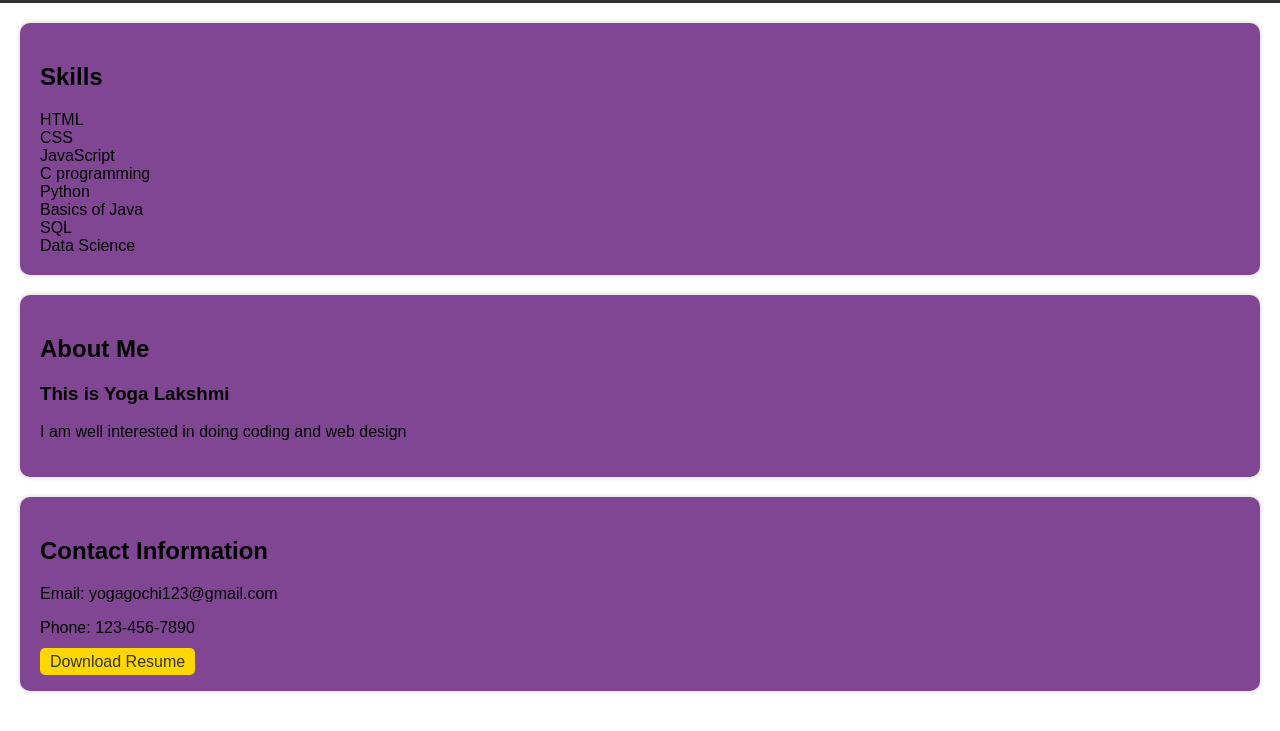
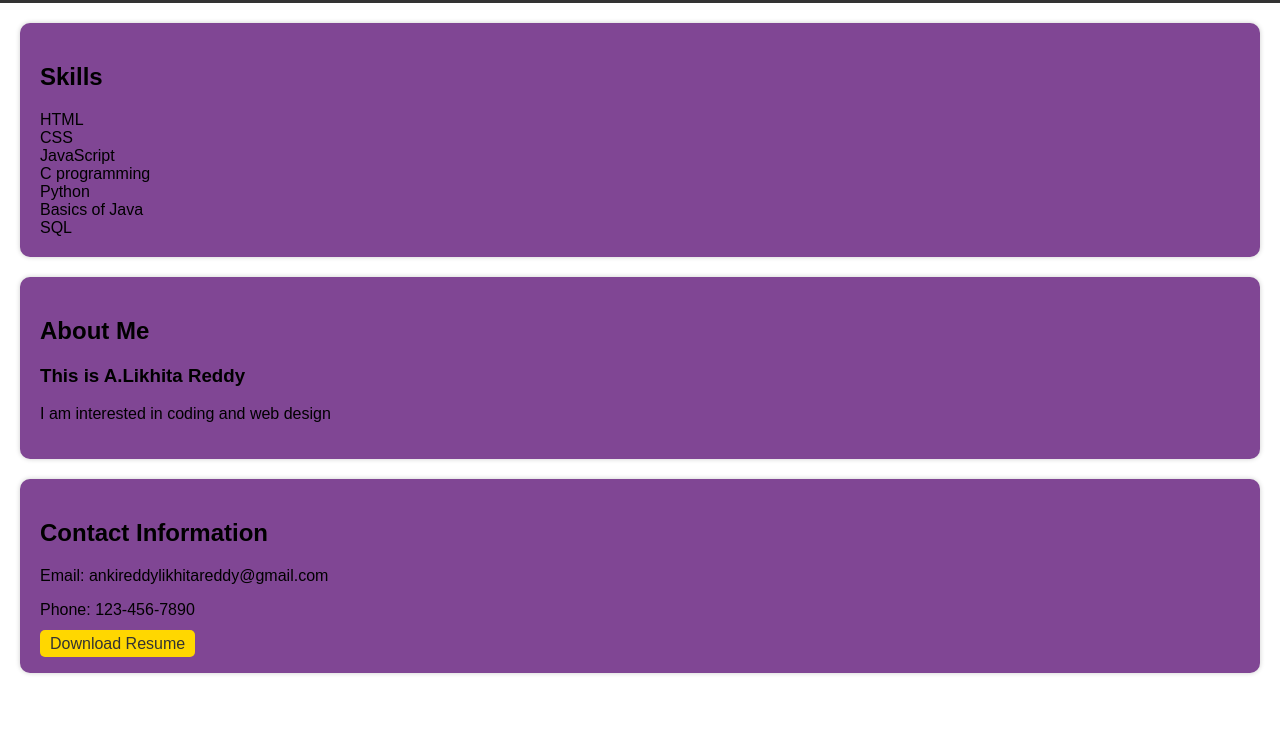
Before and after one commit to Likhita098/TXON, a plain HTML site: page TXON_4/index.html in a window 1280 px wide. Shown: the part 63-794 px from the top of the page. Drawn offline with Linux system fonts and the light colour scheme; files whose address does not match are found by name.

Commit message:
Update index.html

```diff
--- a/TXON_4/index.html
+++ b/TXON_4/index.html
@@ -30,22 +30,21 @@
 			<li>Python</li>
             <li>Basics of Java</li>
 			<li>SQL</li>
-            <li>Data Science</li>
         </ul>
     </section>
 
 
     <section id="about">
         <h2>About Me</h2>
-        <h3>This is Yoga Lakshmi</h3>
-		<p>I am well interested in doing coding and web design</p>
+        <h3>This is A.Likhita Reddy</h3>
+		<p>I am interested in coding  and web design</p>
     </section>
 
     <section id="contact">
         <h2>Contact Information</h2>
-        <p>Email: yogagochi123@gmail.com</p>
+        <p>Email: ankireddylikhitareddy@gmail.com</p>
         <p>Phone: 123-456-7890</p>
-        <a href="resume.pdf" target="_blank">Download Resume</a>
+        <a href="likhita's resume.pdf" target="_blank">Download Resume</a>
     </section>
 
     <script src="script.js"></script>
```
